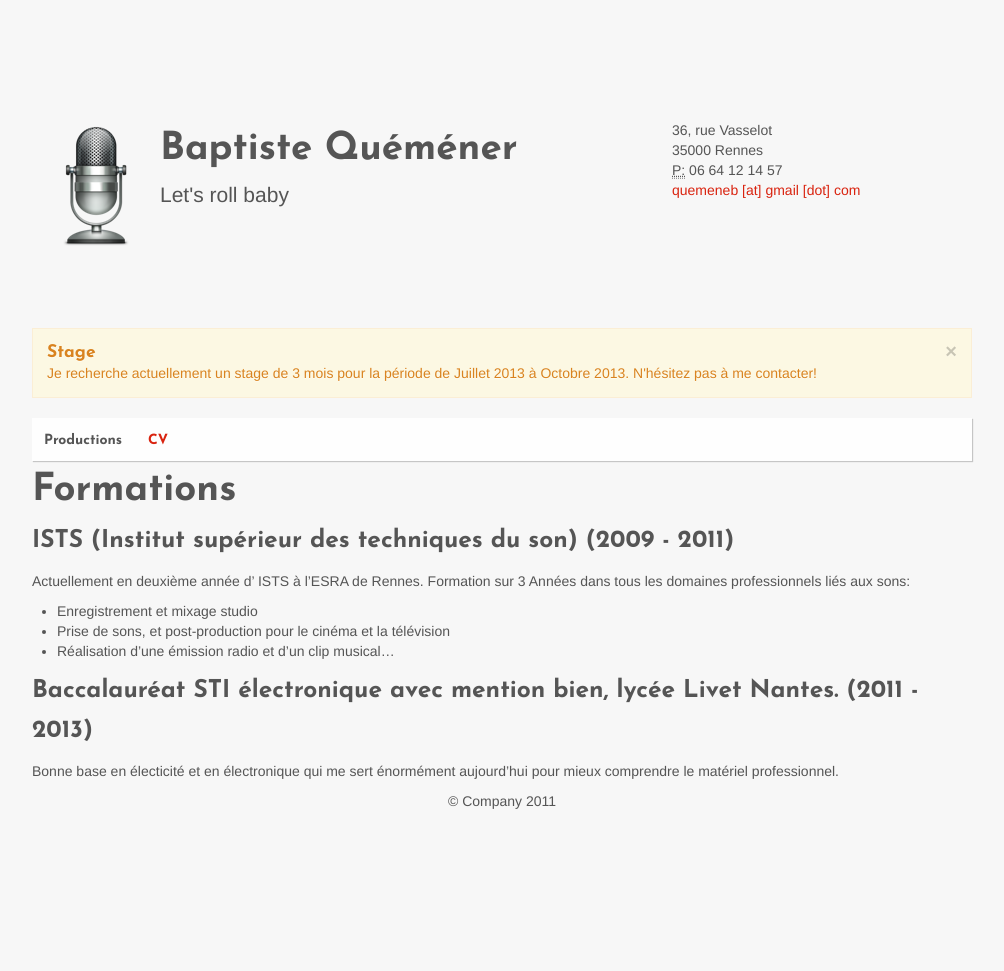
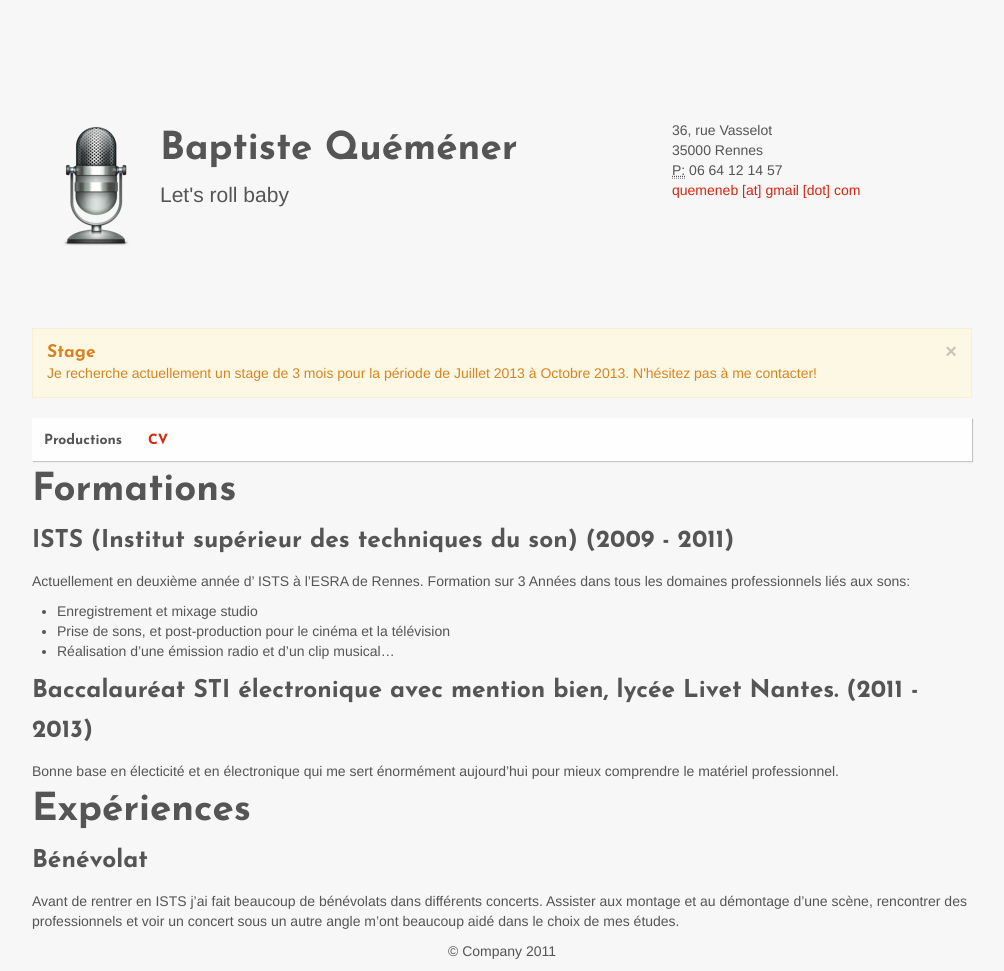
Before and after one commit to Baptisteq/baptisteq.github.com, a Jekyll site: the page built from cv.md, in a window 1280 px wide. Shown: the whole page, without its empty margins (138-1142 px from the left). Built offline with Jekyll 4.4.1, drawn with Linux system fonts in a browser that asks for light colours; before the commit the page ends 900 px from its top, so only the background shows below that.

Commit message:
Update cv.md

```diff
--- a/cv.md
+++ b/cv.md
@@ -13,3 +13,8 @@ Formations
 
 ### Baccalauréat STI électronique avec mention bien, lycée Livet Nantes. (2011 - 2013)
   Bonne base en électicité et en électronique qui me sert énormément aujourd'hui pour mieux comprendre le matériel professionnel.
+
+Expériences
+==========
+### Bénévolat
+Avant de rentrer en ISTS j'ai fait beaucoup de bénévolats dans différents concerts. Assister aux montage et au démontage d'une scène, rencontrer des professionnels et voir un concert sous un autre angle m'ont beaucoup aidé dans le choix de mes études.
```
